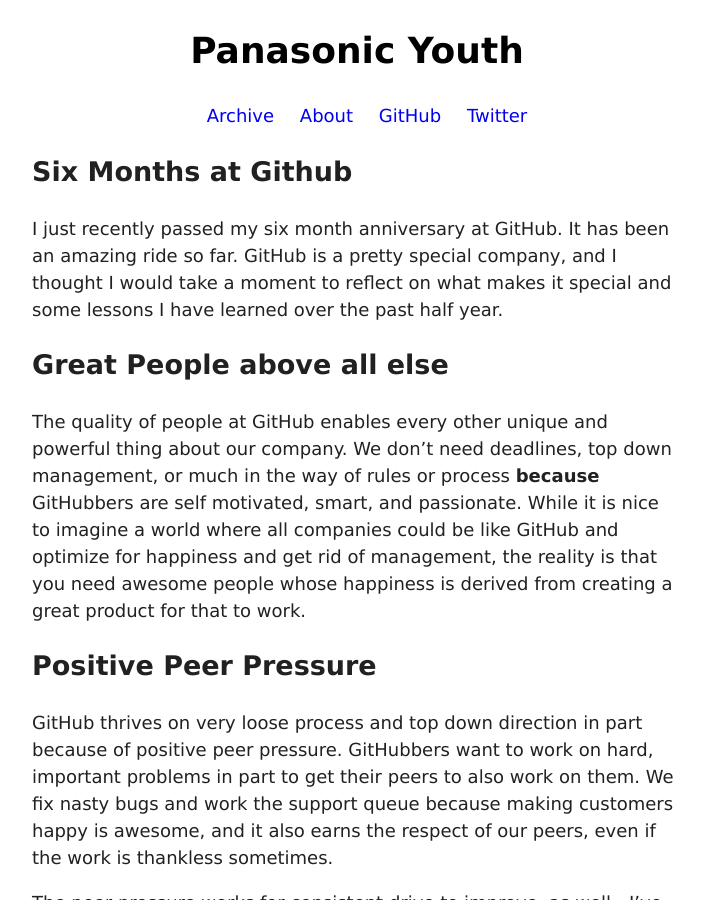
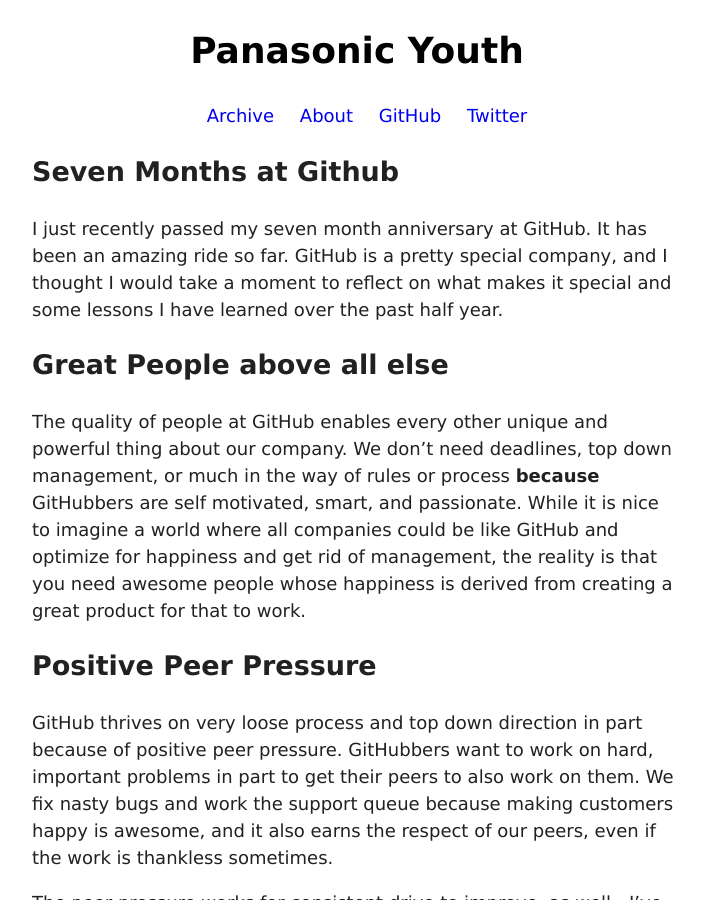
Before and after one commit to rsanheim/rsanheim.github.com, a Jekyll site: the page built from _posts/2012-11-27-seven-months-at-github.markdown, in a window 1280 px wide and 900 px high. Shown: the whole window, without its empty margins (283-987 px from the left). Built offline with Jekyll 4.4.1, drawn with Linux system fonts in a browser that asks for light colours; nearby versions of some CDN libraries; library files that are not in the unit come from our copies; Markdown is read by kramdown in place of the engine named in the settings; comment, search, counter and statistics services are not loaded.

Commit message:
seven months, remove auto from config

```diff
--- a/_config.yml
+++ b/_config.yml
@@ -1,4 +1,3 @@
-auto: true
 pygments: true
 permalink: pretty
 server: true
--- a/_posts/2012-11-29-six-months-at-github.markdown
+++ b/_posts/2012-11-27-seven-months-at-github.markdown
@@ -1,9 +1,9 @@
 ---
 layout: post
-title: "Six Months at Github"
+title: "Seven Months at Github"
 ---
 
-I just recently passed my six month anniversary at GitHub.  It has been an amazing ride so far.
+I just recently passed my seven month anniversary at GitHub.  It has been an amazing ride so far.
 GitHub is a pretty special company, and I thought I would take a moment to reflect on what makes
 it special and some lessons I have learned over the past half year.
 
```
